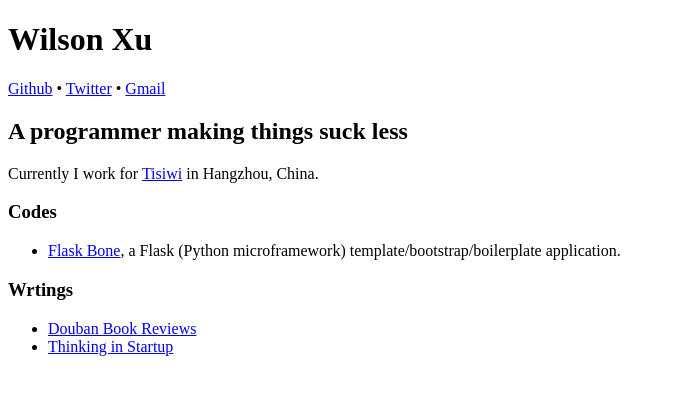
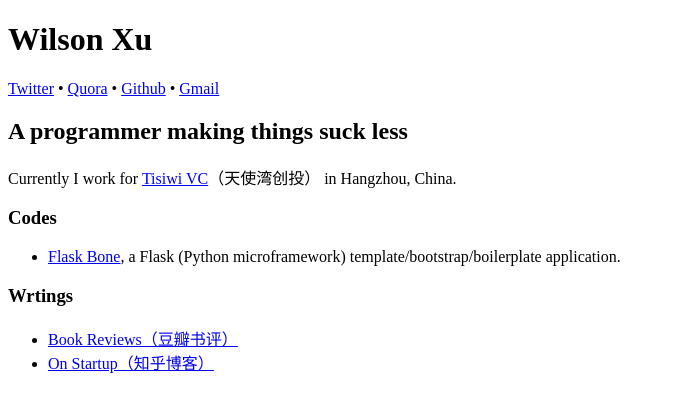
Before and after one commit to imwilsonxu/imwilsonxu.github.io, a plain HTML site: page index.html in a window 1280 px wide. Shown: the whole page, without its empty margins (0-675 px from the left). Drawn offline with Linux system fonts and the light colour scheme.

Commit message:
Update index.html
Add quora.

```diff
--- a/index.html
+++ b/index.html
@@ -9,9 +9,9 @@
     </head>
     <body>
         <h1>Wilson Xu</h1>
-        <p><a href="https://github.com/imwilsonxu">Github</a> &bull; <a href="https://twitter.com/imwilsonxu">Twitter</a> &bull; <a href="https://mail.google.com/mail/?view=cm&amp;fs=1&amp;tf=1&amp;to=imwilsonxu@gmail.com">Gmail</a></p>
+        <p><a href="https://twitter.com/imwilsonxu">Twitter</a> &bull; <a href="https://www.quora.com/Wilson-Xu">Quora</a> &bull; <a href="https://github.com/imwilsonxu">Github</a> &bull; <a href="https://mail.google.com/mail/?view=cm&amp;fs=1&amp;tf=1&amp;to=imwilsonxu@gmail.com">Gmail</a></p>
         <h2>A programmer making things suck less</h2>
-        <p>Currently I work for <a href='http://tisiwi.com'>Tisiwi</a> in Hangzhou, China.</p>
+        <p>Currently I work for <a href='http://tisiwi.com'>Tisiwi VC</a>（天使湾创投） in Hangzhou, China.</p>
 
         <h3>Codes</h3>
         <ul>
@@ -20,8 +20,8 @@
 
         <h3>Wrtings</h3>
         <ul>
-            <li><a href="http://book.douban.com/people/54033995/reviews">Douban Book Reviews</a></li>
-            <li><a href="http://zhuanlan.zhihu.com/onstartup">Thinking in Startup</a></li>
+            <li><a href="http://book.douban.com/people/54033995/reviews">Book Reviews（豆瓣书评）</a></li>
+            <li><a href="http://zhuanlan.zhihu.com/onstartup">On Startup（知乎博客）</a></li>
         </ul>
     </body>
 
```
